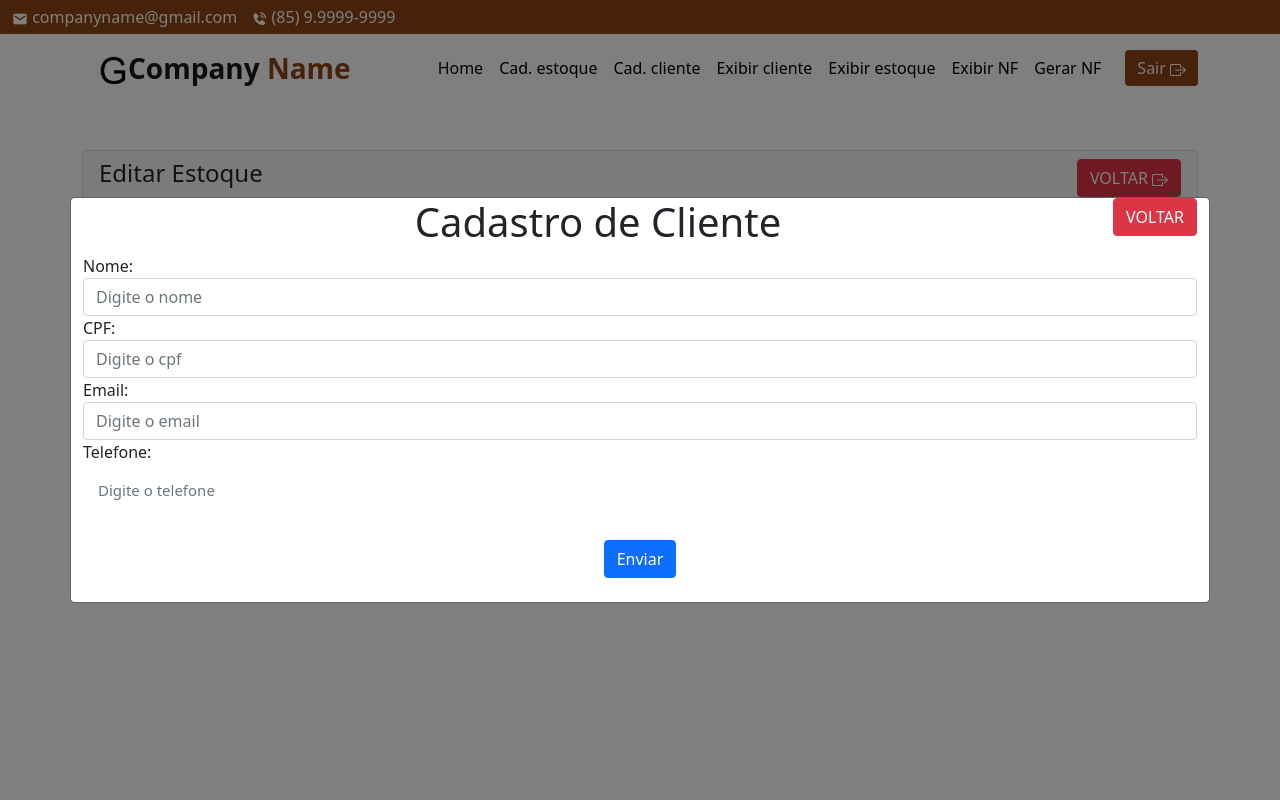
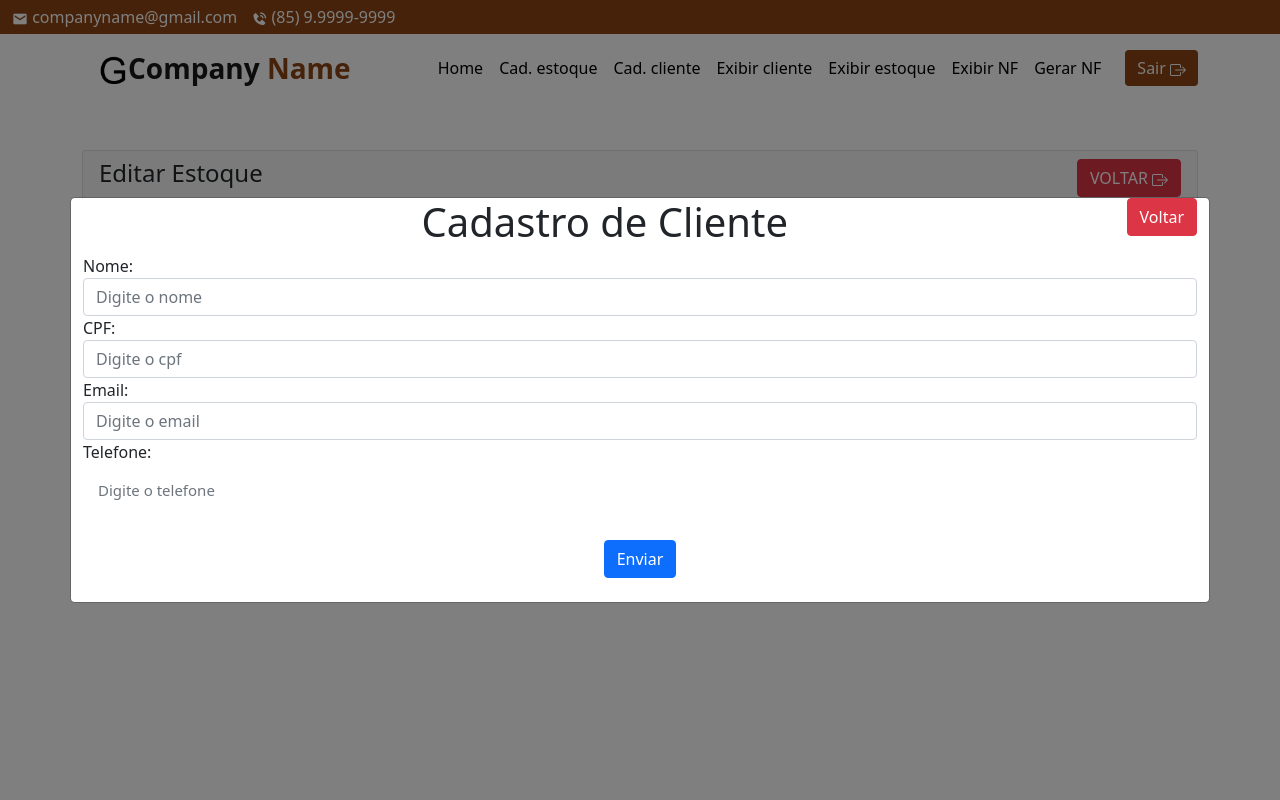
Before and after one commit to GabrielCordeiroBarrosoTeles/Projeto_NotaFiscal, a PHP site: page /adm/estoque-edit.php in a window 1280 px wide, after a click on "Cad. cliente". Run offline with PHP 8.4, Linux system fonts and the light colour scheme; the visitor is signed in with stand-in values (Sample User, id 1); some libraries are stand-ins or nearby versions.

Commit message:
Só detalhes...

```diff
--- a/adm/estoque-edit.php
+++ b/adm/estoque-edit.php
@@ -76,7 +76,7 @@
                                 <form action="code.php" method="POST" enctype="multipart/form-data">
                                     <input type="hidden" name="estoque_id" value="<?= $estoque['id']; ?>">
                                     <div class="mb-3">
-                                        <img class="form" height="250px" id="preview-imagem" src="<?= $estoque['imagem']; ?>"><br>
+                                        <img class="form" height="250px" id="preview-imagem" src="../img/estoque/<?= $estoque['imagem']; ?>"><br>
                                         <label for="imagem_caminho" class="form-label">Caminho da imagem</label>
                                         <input type="text" name="imagem_caminho" value="<?= $estoque['imagem']; ?>" class="form-control" id="nome" oninput="updateImagemPreview(this.value)" required>
                                     </div>
--- a/adm/includes/navbar_modal.php
+++ b/adm/includes/navbar_modal.php
@@ -229,7 +229,7 @@
                 <div class="modal-body p-0">
                     <div class="container">
                         <h1 style="text-align:center;">Cadastro de Cliente
-                        <a href="./" class="btn btn-danger float-end">VOLTAR</a>
+                        <a href="./" class="btn btn-danger float-end">Voltar</a>
                         </h1>
                         <form action="code.php" method="post">
                             <div class="form-group">
```
